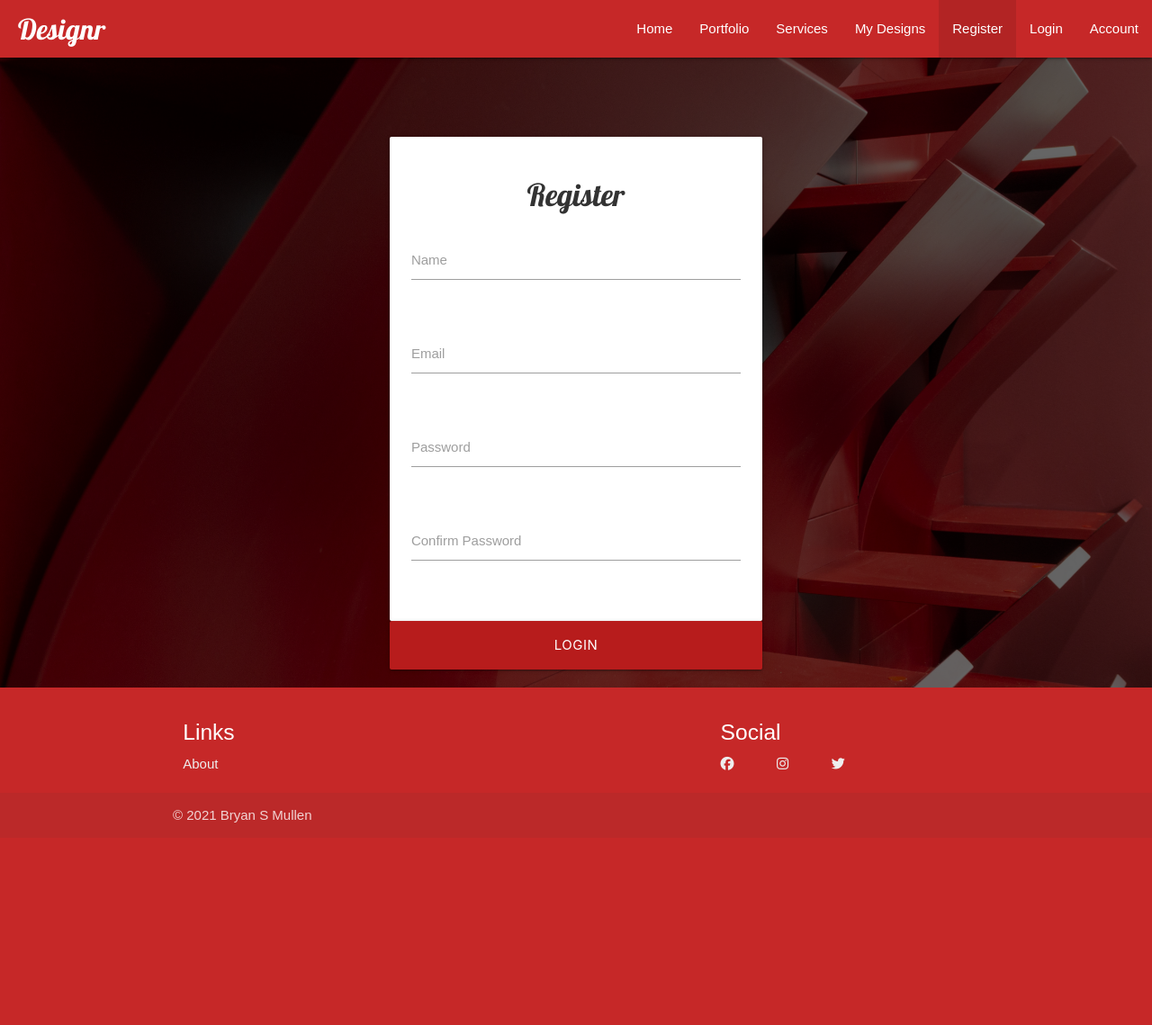
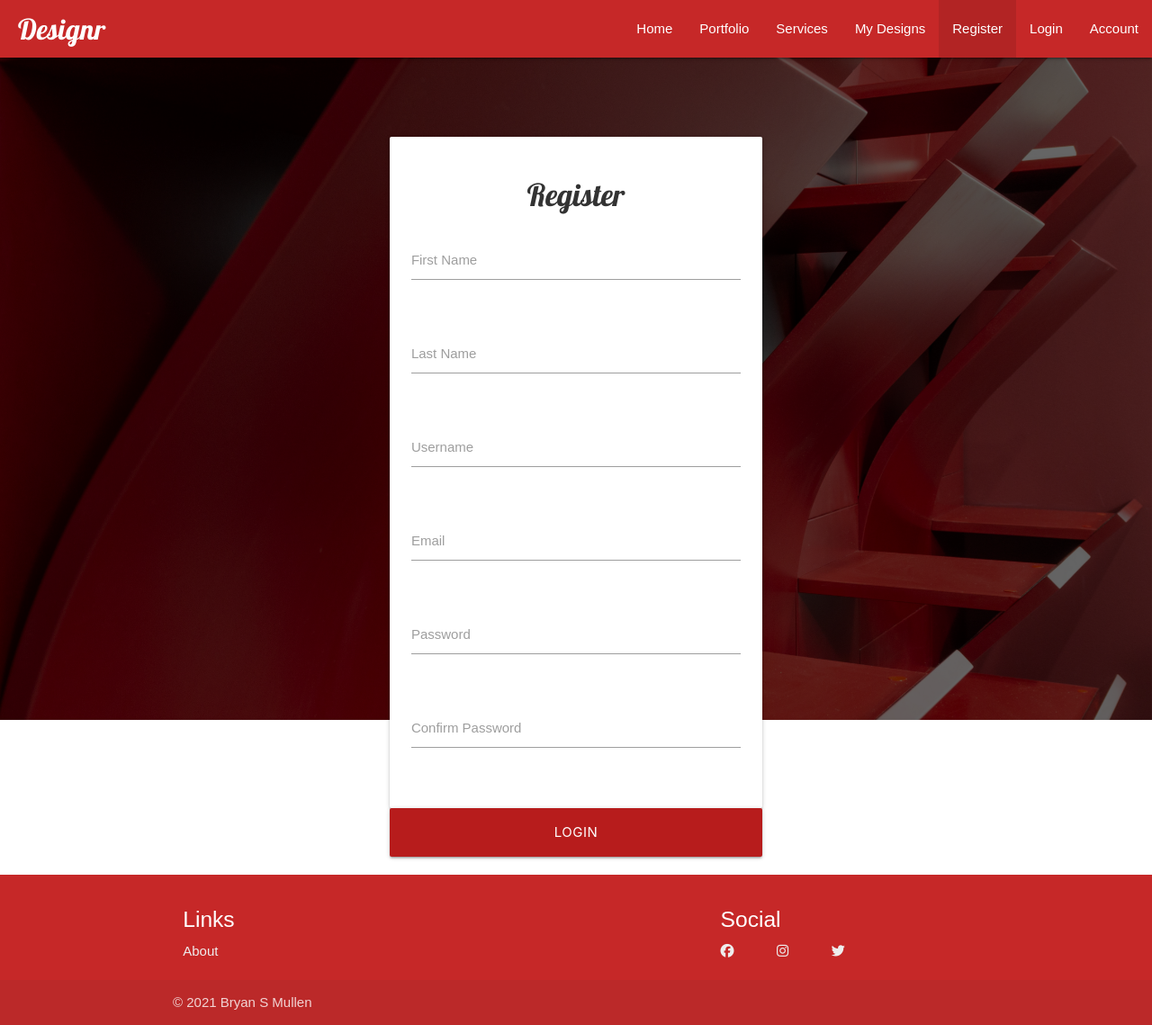
Before and after one commit to Code-Institute-Submissions/bryansmullen-designr_SeptResub, a Django app: page /users/register in a window 1280 px wide. Shown: the whole page at 90% size. Before the commit the page ends 914 px from the top, so only its background shows below. Run offline with Django 3.2, Linux system fonts and the light colour scheme; some libraries are stand-ins or nearby versions.

Commit message:
User Registration Backend Function

```diff
--- a/users/templates/users/register.html
+++ b/users/templates/users/register.html
@@ -18,25 +18,37 @@
               <h4 class="text-center">Register</h4>
               <div class="row">
                 <div class="input-field col s12">
-                  <input id="name" type="text" class="validate">
-                  <label for="name">Name</label>
+                  <input name="first_name" id="first_name" type="text" class="validate">
+                  <label for="first_name">First Name</label>
                 </div>
               </div>
               <div class="row">
                 <div class="input-field col s12">
-                  <input id="email" type="email" class="validate">
+                  <input name="last_name" id="last_name" type="text" class="validate">
+                  <label for="last_name">Last Name</label>
+                </div>
+              </div>
+              <div class="row">
+                <div class="input-field col s12">
+                  <input name="username" id="username" type="text" class="validate">
+                  <label for="username">Username</label>
+                </div>
+              </div>
+              <div class="row">
+                <div class="input-field col s12">
+                  <input name="email" id="email" type="email" class="validate">
                   <label for="email">Email</label>
                 </div>
               </div>
               <div class="row">
                 <div class="input-field col s12">
-                  <input id="password" type="password" class="validate">
+                  <input name="password" id="password" type="password" class="validate">
                   <label for="password">Password</label>
                 </div>
               </div>
               <div class="row">
                 <div class="input-field col s12">
-                  <input id="password2" type="password" class="validate">
+                  <input name="password2" id="password2" type="password" class="validate">
                   <label for="password2">Confirm Password</label>
                 </div>
               </div>
--- a/users/views.py
+++ b/users/views.py
@@ -1,10 +1,33 @@
+from django.contrib import messages, auth
+from django.contrib.auth.models import User
 from django.shortcuts import render, redirect
-from django.contrib import messages
+
 
 def register(request):
     if request.method == 'POST':
-        messages.error(request, 'POST register')
-        return redirect('register')
+        # pull data from request
+        username = request.POST['username']
+        first_name = request.POST['first_name']
+        last_name = request.POST['last_name']
+        email = request.POST['email']
+        password = request.POST['password']
+        password2 = request.POST['password2']
+
+        # check passwords match
+        if password == password2:
+            # check user model
+            if User.objects.filter(email=email).exists():
+                messages.error(request, 'User already exists')
+                return redirect('register')
+            else:
+                user = User.objects.create_user(email=email, username=username, first_name=first_name, last_name=last_name, password=password)
+                print(user)
+                # login user
+                auth.login(request, user)
+                return redirect('account')
+        else:
+            messages.error(request, 'Passwords do not match')
+            return redirect('register')
     else:
         return render(request, 'users/register.html')
 
```
